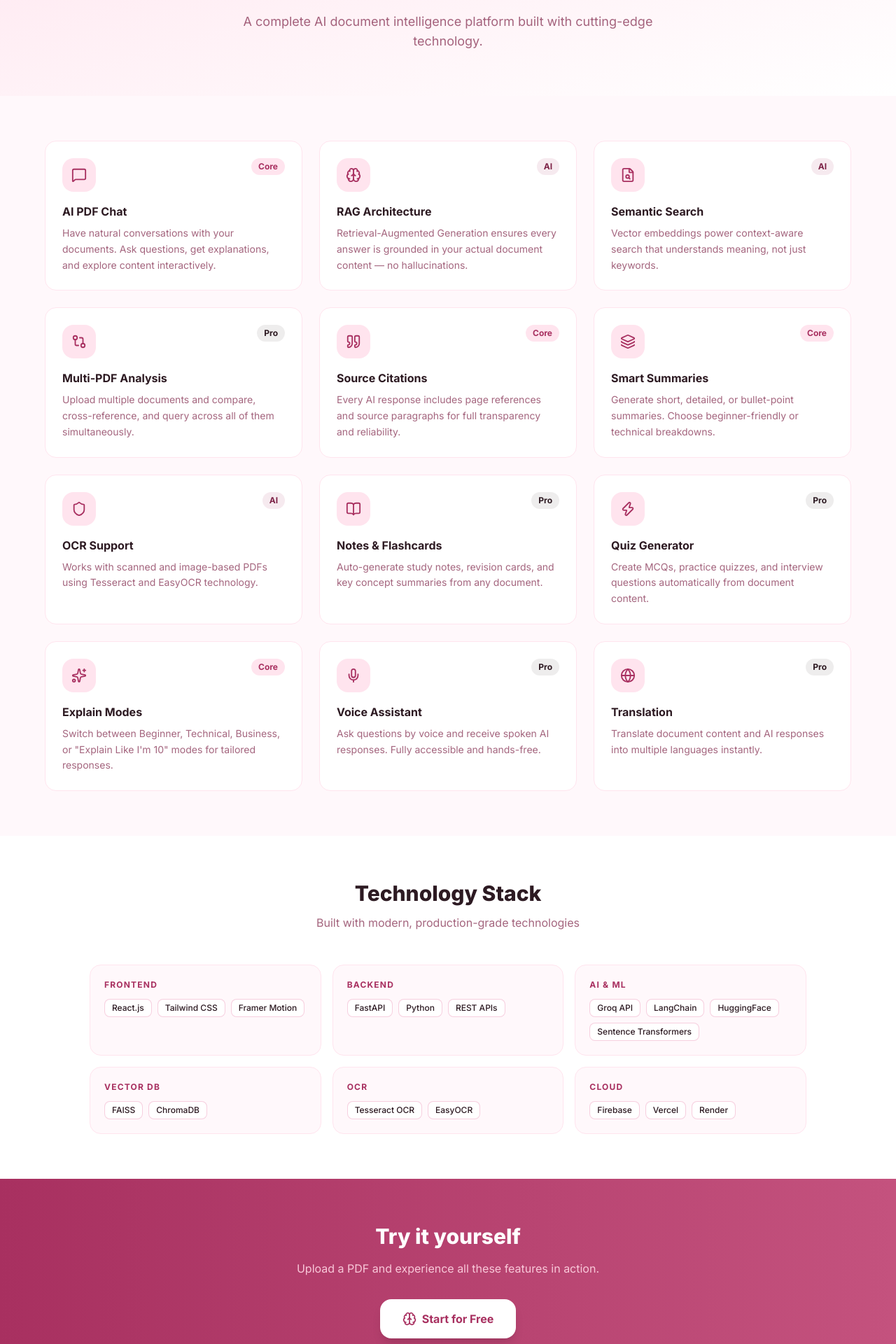
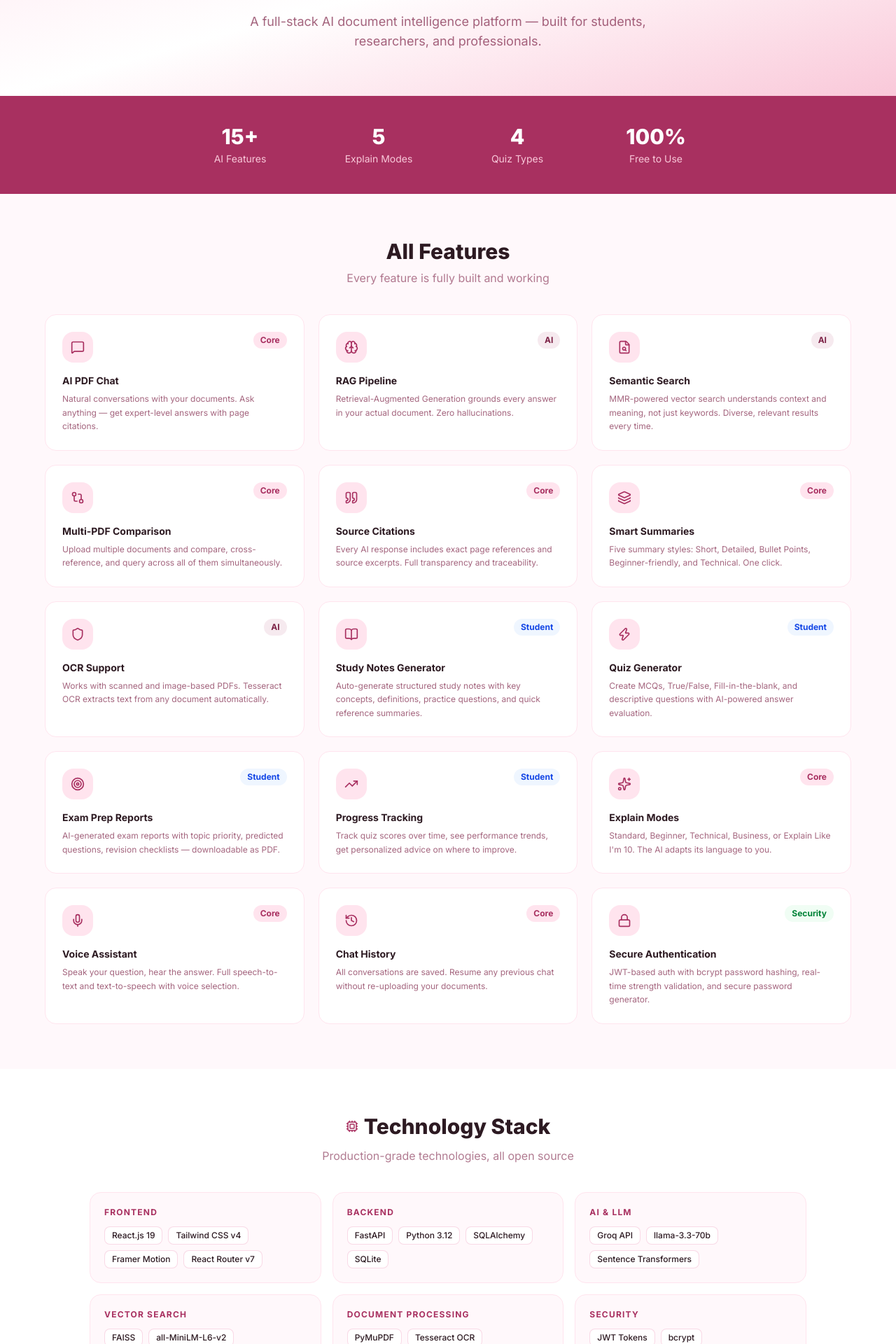
Before and after one commit to pallaviXD/NeuroDocX, a React (Vite) app in the folder neurodocx/: page /features in a window 1280 px wide. Shown: the part 280-2200 px from the top of the page at 70% size. Built offline with nearby package versions, Linux system fonts and the light colour scheme; no server answers.

Commit message:
fix: remove Groq LLM label from chat header, update Features page with accurate implemented features

```diff
--- a/neurodocx/src/pages/Chat.jsx
+++ b/neurodocx/src/pages/Chat.jsx
@@ -340,7 +340,7 @@ export default function Chat() {
           </button>
           <div className="flex items-center gap-1.5 shrink-0">
             <span className="w-2 h-2 rounded-full bg-green-400 animate-pulse" />
-            <span className="text-xs text-[#7d2347]/50">Groq LLM</span>
+            <span className="text-xs text-[#7d2347]/50">AI Ready</span>
           </div>
         </div>
 
--- a/neurodocx/src/pages/Features.jsx
+++ b/neurodocx/src/pages/Features.jsx
@@ -2,145 +2,185 @@ import { motion } from 'framer-motion'
 import { Link } from 'react-router-dom'
 import {
   Brain, MessageSquare, FileSearch, BookOpen, Zap, Mic,
-  Shield, Sparkles, Globe, GitCompare, Quote, Layers
+  Shield, Sparkles, GitCompare, Quote, Layers, Target,
+  TrendingUp, History, Lock, FileText, Cpu
 } from 'lucide-react'
 
 const features = [
   {
     icon: MessageSquare,
     title: 'AI PDF Chat',
-    desc: 'Have natural conversations with your documents. Ask questions, get explanations, and explore content interactively.',
+    desc: 'Natural conversations with your documents. Ask anything — get expert-level answers with page citations.',
     badge: 'Core',
   },
   {
     icon: Brain,
-    title: 'RAG Architecture',
-    desc: 'Retrieval-Augmented Generation ensures every answer is grounded in your actual document content — no hallucinations.',
+    title: 'RAG Pipeline',
+    desc: 'Retrieval-Augmented Generation grounds every answer in your actual document. Zero hallucinations.',
     badge: 'AI',
   },
   {
     icon: FileSearch,
     title: 'Semantic Search',
-    desc: 'Vector embeddings power context-aware search that understands meaning, not just keywords.',
+    desc: 'MMR-powered vector search understands context and meaning, not just keywords. Diverse, relevant results every time.',
     badge: 'AI',
   },
   {
     icon: GitCompare,
-    title: 'Multi-PDF Analysis',
+    title: 'Multi-PDF Comparison',
     desc: 'Upload multiple documents and compare, cross-reference, and query across all of them simultaneously.',
-    badge: 'Pro',
+    badge: 'Core',
   },
   {
     icon: Quote,
     title: 'Source Citations',
-    desc: 'Every AI response includes page references and source paragraphs for full transparency and reliability.',
+    desc: 'Every AI response includes exact page references and source excerpts. Full transparency and traceability.',
     badge: 'Core',
   },
   {
     icon: Layers,
     title: 'Smart Summaries',
-    desc: 'Generate short, detailed, or bullet-point summaries. Choose beginner-friendly or technical breakdowns.',
+    desc: 'Five summary styles: Short, Detailed, Bullet Points, Beginner-friendly, and Technical. One click.',
     badge: 'Core',
   },
   {
     icon: Shield,
     title: 'OCR Support',
-    desc: 'Works with scanned and image-based PDFs using Tesseract and EasyOCR technology.',
+    desc: 'Works with scanned and image-based PDFs. Tesseract OCR extracts text from any document automatically.',
     badge: 'AI',
   },
   {
     icon: BookOpen,
-    title: 'Notes & Flashcards',
-    desc: 'Auto-generate study notes, revision cards, and key concept summaries from any document.',
-    badge: 'Pro',
+    title: 'Study Notes Generator',
+    desc: 'Auto-generate structured study notes with key concepts, definitions, practice questions, and quick reference summaries.',
+    badge: 'Student',
   },
   {
     icon: Zap,
     title: 'Quiz Generator',
-    desc: 'Create MCQs, practice quizzes, and interview questions automatically from document content.',
-    badge: 'Pro',
+    desc: 'Create MCQs, True/False, Fill-in-the-blank, and descriptive questions with AI-powered answer evaluation.',
+    badge: 'Student',
+  },
+  {
+    icon: Target,
+    title: 'Exam Prep Reports',
+    desc: 'AI-generated exam reports with topic priority, predicted questions, revision checklists — downloadable as PDF.',
+    badge: 'Student',
+  },
+  {
+    icon: TrendingUp,
+    title: 'Progress Tracking',
+    desc: 'Track quiz scores over time, see performance trends, get personalized advice on where to improve.',
+    badge: 'Student',
   },
   {
     icon: Sparkles,
     title: 'Explain Modes',
-    desc: 'Switch between Beginner, Technical, Business, or "Explain Like I\'m 10" modes for tailored responses.',
+    desc: 'Standard, Beginner, Technical, Business, or Explain Like I\'m 10. The AI adapts its language to you.',
     badge: 'Core',
   },
   {
     icon: Mic,
     title: 'Voice Assistant',
-    desc: 'Ask questions by voice and receive spoken AI responses. Fully accessible and hands-free.',
-    badge: 'Pro',
+    desc: 'Speak your question, hear the answer. Full speech-to-text and text-to-speech with voice selection.',
+    badge: 'Core',
   },
   {
-    icon: Globe,
-    title: 'Translation',
-    desc: 'Translate document content and AI responses into multiple languages instantly.',
-    badge: 'Pro',
+    icon: History,
+    title: 'Chat History',
+    desc: 'All conversations are saved. Resume any previous chat without re-uploading your documents.',
+    badge: 'Core',
+  },
+  {
+    icon: Lock,
+    title: 'Secure Authentication',
+    desc: 'JWT-based auth with bcrypt password hashing, real-time strength validation, and secure password generator.',
+    badge: 'Security',
   },
 ]
 
 const badgeColors = {
-  Core: 'bg-[#ffe4ee] text-[#a83060]',
-  AI: 'bg-[#a83060]/10 text-[#7d2347]',
-  Pro: 'bg-[#2d1a22]/8 text-[#2d1a22]',
+  Core:     'bg-[#ffe4ee] text-[#a83060]',
+  AI:       'bg-[#a83060]/10 text-[#7d2347]',
+  Student:  'bg-blue-50 text-blue-700',
+  Security: 'bg-green-50 text-green-700',
 }
 
 const techStack = [
-  { category: 'Frontend', items: ['React.js', 'Tailwind CSS', 'Framer Motion'] },
-  { category: 'Backend', items: ['FastAPI', 'Python', 'REST APIs'] },
-  { category: 'AI & ML', items: ['Groq API', 'LangChain', 'HuggingFace', 'Sentence Transformers'] },
-  { category: 'Vector DB', items: ['FAISS', 'ChromaDB'] },
-  { category: 'OCR', items: ['Tesseract OCR', 'EasyOCR'] },
-  { category: 'Cloud', items: ['Firebase', 'Vercel', 'Render'] },
+  { category: 'Frontend', items: ['React.js 19', 'Tailwind CSS v4', 'Framer Motion', 'React Router v7'] },
+  { category: 'Backend', items: ['FastAPI', 'Python 3.12', 'SQLAlchemy', 'SQLite'] },
+  { category: 'AI & LLM', items: ['Groq API', 'llama-3.3-70b', 'Sentence Transformers'] },
+  { category: 'Vector Search', items: ['FAISS', 'all-MiniLM-L6-v2', 'MMR Retrieval'] },
+  { category: 'Document Processing', items: ['PyMuPDF', 'Tesseract OCR', 'Intelligent Chunking'] },
+  { category: 'Security', items: ['JWT Tokens', 'bcrypt', 'Password Strength API'] },
+]
+
+const stats = [
+  { value: '15+', label: 'AI Features' },
+  { value: '5', label: 'Explain Modes' },
+  { value: '4', label: 'Quiz Types' },
+  { value: '100%', label: 'Free to Use' },
 ]
 
 export default function Features() {
   return (
     <div className="min-h-screen bg-[#fff8fb]">
+
       {/* Hero */}
-      <section className="bg-gradient-to-br from-[#ffe4ee] to-white py-16 px-4 text-center">
-        <motion.div
-          initial={{ opacity: 0, y: 20 }}
-          animate={{ opacity: 1, y: 0 }}
-          className="max-w-2xl mx-auto"
-        >
+      <section className="bg-gradient-to-br from-[#ffe4ee] via-white to-[#f9c8d9] py-16 px-4 text-center">
+        <motion.div initial={{ opacity: 0, y: 20 }} animate={{ opacity: 1, y: 0 }} className="max-w-2xl mx-auto">
           <div className="inline-flex items-center gap-2 bg-[#a83060]/10 text-[#a83060] text-sm font-semibold px-4 py-2 rounded-full mb-5 border border-[#a83060]/20">
             <Sparkles size={14} />
-            Full Feature Set
+            Complete Feature Set
           </div>
           <h1 className="text-4xl md:text-5xl font-extrabold text-[#2d1a22] mb-4">
             Everything NeuroDocX can do
           </h1>
-          <p className="text-[#7d2347]/70 text-lg">
-            A complete AI document intelligence platform built with cutting-edge technology.
+          <p className="text-[#7d2347]/70 text-lg max-w-xl mx-auto">
+            A full-stack AI document intelligence platform — built for students, researchers, and professionals.
           </p>
         </motion.div>
+      </section>
+
+      {/* Stats */}
+      <section className="bg-[#a83060] py-10 px-4">
+        <div className="max-w-3xl mx-auto grid grid-cols-2 md:grid-cols-4 gap-6 text-center">
+          {stats.map((s, i) => (
+            <motion.div key={i} initial={{ opacity: 0, y: 12 }} whileInView={{ opacity: 1, y: 0 }} viewport={{ once: true }} transition={{ delay: i * 0.1 }}>
+              <div className="text-3xl font-extrabold text-white">{s.value}</div>
+              <div className="text-[#f9c8d9] text-sm mt-1">{s.label}</div>
+            </motion.div>
+          ))}
+        </div>
       </section>
 
       {/* Features Grid */}
       <section className="py-16 px-4">
         <div className="max-w-6xl mx-auto">
-          <div className="grid grid-cols-1 sm:grid-cols-2 lg:grid-cols-3 gap-6">
+          <div className="text-center mb-10">
+            <h2 className="text-3xl font-extrabold text-[#2d1a22] mb-2">All Features</h2>
+            <p className="text-[#7d2347]/60">Every feature is fully built and working</p>
+          </div>
+          <div className="grid grid-cols-1 sm:grid-cols-2 lg:grid-cols-3 gap-5">
             {features.map((f, i) => (
               <motion.div
                 key={i}
                 initial={{ opacity: 0, y: 20 }}
                 whileInView={{ opacity: 1, y: 0 }}
                 viewport={{ once: true }}
-                transition={{ delay: i * 0.05 }}
+                transition={{ delay: i * 0.04 }}
                 className="bg-white rounded-2xl p-6 border border-[#ffe4ee] hover:shadow-lg hover:border-[#a83060]/20 transition-all group"
               >
                 <div className="flex items-start justify-between mb-4">
-                  <div className="w-12 h-12 rounded-2xl bg-[#ffe4ee] flex items-center justify-center group-hover:bg-[#a83060] transition-colors">
-                    <f.icon size={22} className="text-[#a83060] group-hover:text-white transition-colors" />
+                  <div className="w-11 h-11 rounded-2xl bg-[#ffe4ee] flex items-center justify-center group-hover:bg-[#a83060] transition-colors">
+                    <f.icon size={20} className="text-[#a83060] group-hover:text-white transition-colors" />
                   </div>
                   <span className={`text-xs font-bold px-2.5 py-1 rounded-full ${badgeColors[f.badge]}`}>
                     {f.badge}
                   </span>
                 </div>
-                <h3 className="font-bold text-[#2d1a22] text-base mb-2">{f.title}</h3>
-                <p className="text-sm text-[#7d2347]/70 leading-relaxed">{f.desc}</p>
+                <h3 className="font-bold text-[#2d1a22] text-sm mb-1.5">{f.title}</h3>
+                <p className="text-xs text-[#7d2347]/70 leading-relaxed">{f.desc}</p>
               </motion.div>
             ))}
           </div>
@@ -150,9 +190,12 @@ export default function Features() {
       {/* Tech Stack */}
       <section className="py-16 px-4 bg-white">
         <div className="max-w-5xl mx-auto">
-          <div className="text-center mb-12">
-            <h2 className="text-3xl font-extrabold text-[#2d1a22] mb-3">Technology Stack</h2>
-            <p className="text-[#7d2347]/70">Built with modern, production-grade technologies</p>
+          <div className="text-center mb-10">
+            <div className="inline-flex items-center gap-2 mb-3">
+              <Cpu size={18} className="text-[#a83060]" />
+              <h2 className="text-3xl font-extrabold text-[#2d1a22]">Technology Stack</h2>
+            </div>
+            <p className="text-[#7d2347]/60">Production-grade technologies, all open source</p>
           </div>
           <div className="grid grid-cols-2 md:grid-cols-3 gap-4">
             {techStack.map((t, i) => (
@@ -162,12 +205,12 @@ export default function Features() {
                 whileInView={{ opacity: 1, scale: 1 }}
                 viewport={{ once: true }}
                 transition={{ delay: i * 0.08 }}
-                className="p-5 rounded-2xl bg-[#fff8fb] border border-[#ffe4ee]"
+                className="p-5 rounded-2xl bg-[#fff8fb] border border-[#ffe4ee] hover:border-[#a83060]/20 transition-colors"
               >
                 <h3 className="text-xs font-bold text-[#a83060] uppercase tracking-widest mb-3">{t.category}</h3>
                 <div className="flex flex-wrap gap-2">
                   {t.items.map((item, j) => (
-                    <span key={j} className="text-xs bg-white border border-[#f0a0c0]/50 text-[#2d1a22] px-2.5 py-1 rounded-lg font-medium">
+                    <span key={j} className="text-xs bg-white border border-[#f0a0c0]/40 text-[#2d1a22] px-2.5 py-1 rounded-lg font-medium">
                       {item}
                     </span>
                   ))}
@@ -178,20 +221,47 @@ export default function Features() {
         </div>
       </section>
 
+      {/* How it works */}
+      <section className="py-16 px-4 bg-gradient-to-b from-[#ffe4ee]/30 to-white">
+        <div className="max-w-4xl mx-auto">
+          <div className="text-center mb-10">
+            <h2 className="text-3xl font-extrabold text-[#2d1a22] mb-2">How it works</h2>
+            <p className="text-[#7d2347]/60">From upload to insight in seconds</p>
+          </div>
+          <div className="grid md:grid-cols-4 gap-6">
+            {[
+              { step: '01', title: 'Upload PDF', desc: 'Drop any PDF. Text is extracted, chunked, and embedded automatically.', icon: FileText },
+              { step: '02', title: 'AI Indexes', desc: 'FAISS vector index built locally. Semantic search ready instantly.', icon: Cpu },
+              { step: '03', title: 'Ask Anything', desc: 'Type or speak your question. MMR retrieval finds the best context.', icon: MessageSquare },
+              { step: '04', title: 'Get Answers', desc: 'Expert-level response with page citations, sources, and insights.', icon: Brain },
+            ].map((item, i) => (
+              <motion.div
+                key={i}
+                initial={{ opacity: 0, y: 16 }}
+                whileInView={{ opacity: 1, y: 0 }}
+                viewport={{ once: true }}
+                transition={{ delay: i * 0.12 }}
+                className="text-center p-6 rounded-2xl bg-white border border-[#ffe4ee] shadow-sm"
+              >
+                <div className="text-4xl font-extrabold text-[#a83060]/10 mb-3">{item.step}</div>
+                <div className="w-11 h-11 rounded-xl bg-[#a83060] flex items-center justify-center mx-auto mb-3 shadow">
+                  <item.icon size={20} className="text-white" />
+                </div>
+                <h3 className="font-bold text-[#2d1a22] mb-1.5 text-sm">{item.title}</h3>
+                <p className="text-xs text-[#7d2347]/60 leading-relaxed">{item.desc}</p>
+              </motion.div>
+            ))}
+          </div>
+        </div>
+      </section>
+
       {/* CTA */}
       <section className="py-16 px-4 bg-gradient-to-r from-[#a83060] to-[#c4527e]">
-        <motion.div
-          initial={{ opacity: 0 }}
-          whileInView={{ opacity: 1 }}
-          viewport={{ once: true }}
-          className="max-w-xl mx-auto text-center"
-        >
-          <h2 className="text-3xl font-extrabold text-white mb-4">Try it yourself</h2>
-          <p className="text-[#f9c8d9] mb-8">Upload a PDF and experience all these features in action.</p>
-          <Link
-            to="/chat"
-            className="inline-flex items-center gap-2 bg-white text-[#a83060] font-bold px-8 py-4 rounded-2xl hover:bg-[#ffe4ee] transition-all shadow-lg"
-          >
+        <motion.div initial={{ opacity: 0 }} whileInView={{ opacity: 1 }} viewport={{ once: true }} className="max-w-xl mx-auto text-center">
+          <h2 className="text-3xl font-extrabold text-white mb-3">Try it yourself</h2>
+          <p className="text-[#f9c8d9] mb-8">Upload a PDF and experience all these features in action — completely free.</p>
+          <Link to="/chat"
+            className="inline-flex items-center gap-2 bg-white text-[#a83060] font-bold px-8 py-4 rounded-2xl hover:bg-[#ffe4ee] transition-all shadow-lg">
             <Brain size={20} />
             Start for Free
           </Link>
```
